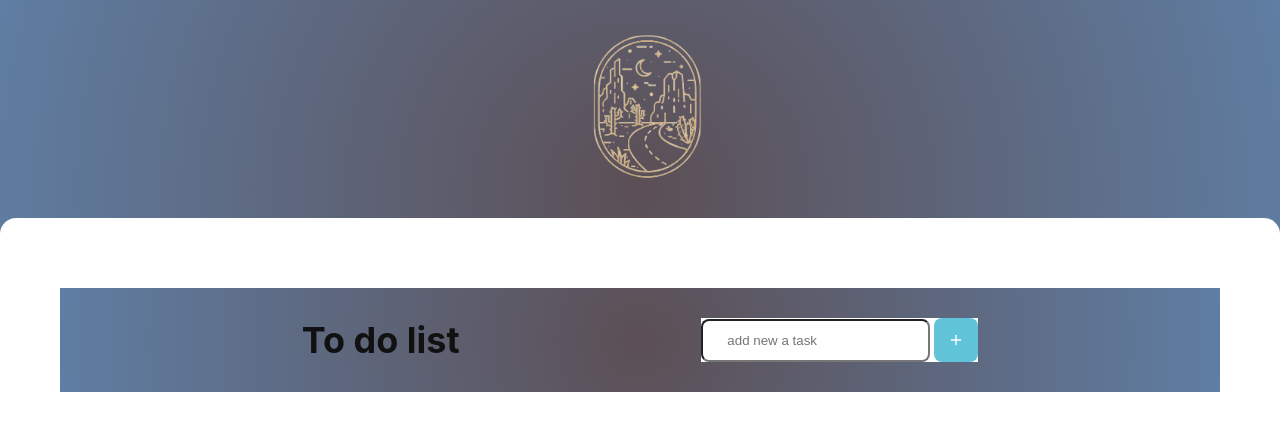
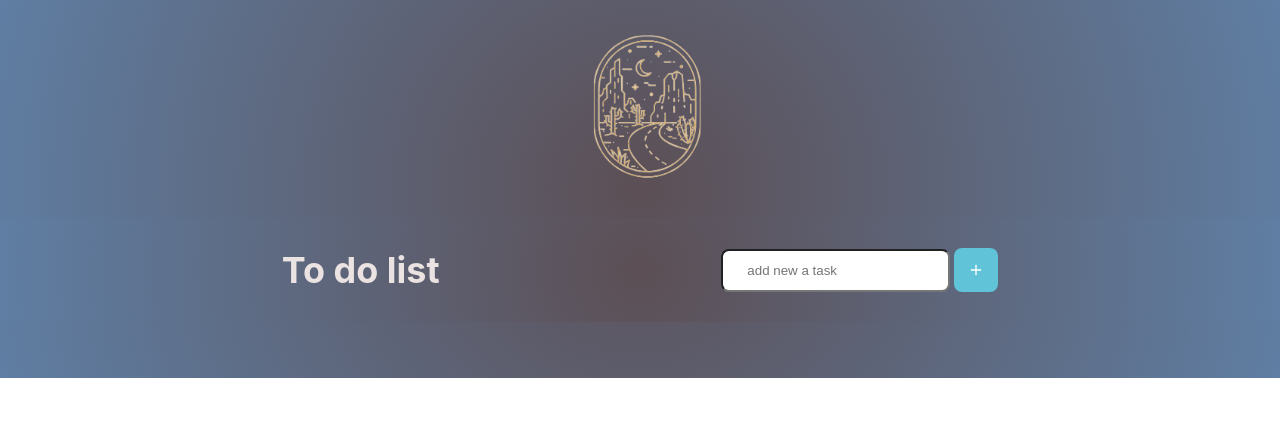
Before and after one commit to linefmv/todolist-react3, a React (Create React App) app: page /list in a window 1280 px wide. Shown: the top 430 px of the page. Built offline with nearby package versions, Linux system fonts and the light colour scheme.

Commit message:
improve style

```diff
--- a/src/components/List/list.styles.css
+++ b/src/components/List/list.styles.css
@@ -2,7 +2,6 @@
   background: #ffff;
   border-radius: 1rem;
   margin-top: -10rem;
-  padding: 70px 60px;
 }
 
 header {
@@ -13,7 +12,7 @@ header {
 }
 
 header h2 {
-  color: #111;
+  color: rgb(235, 226, 226);
   font-size: 2.25rem;
 }
 
@@ -21,7 +20,7 @@ header h2 {
   display: flex;
   gap: 0.25rem;
   align-items: center;
-  background: #fff;
+  background: transparent;
   font-size: 16px;
 }
 
```
